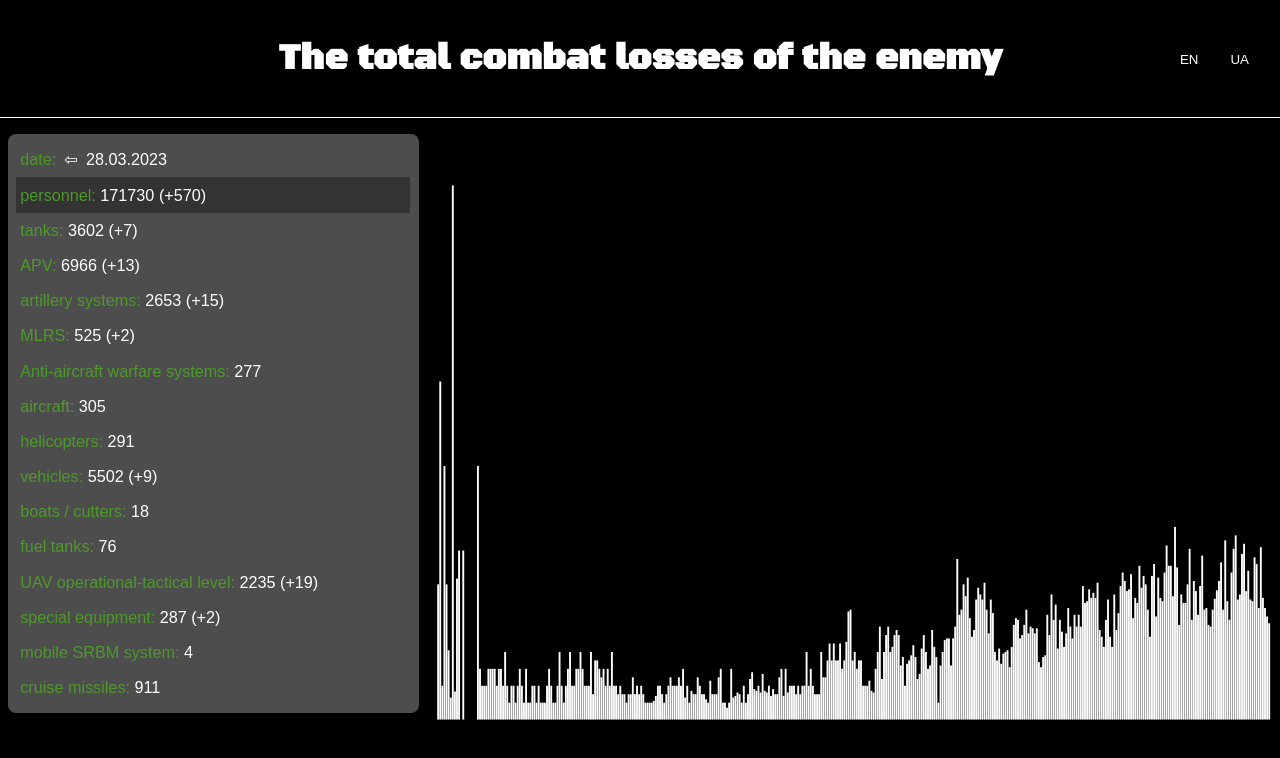
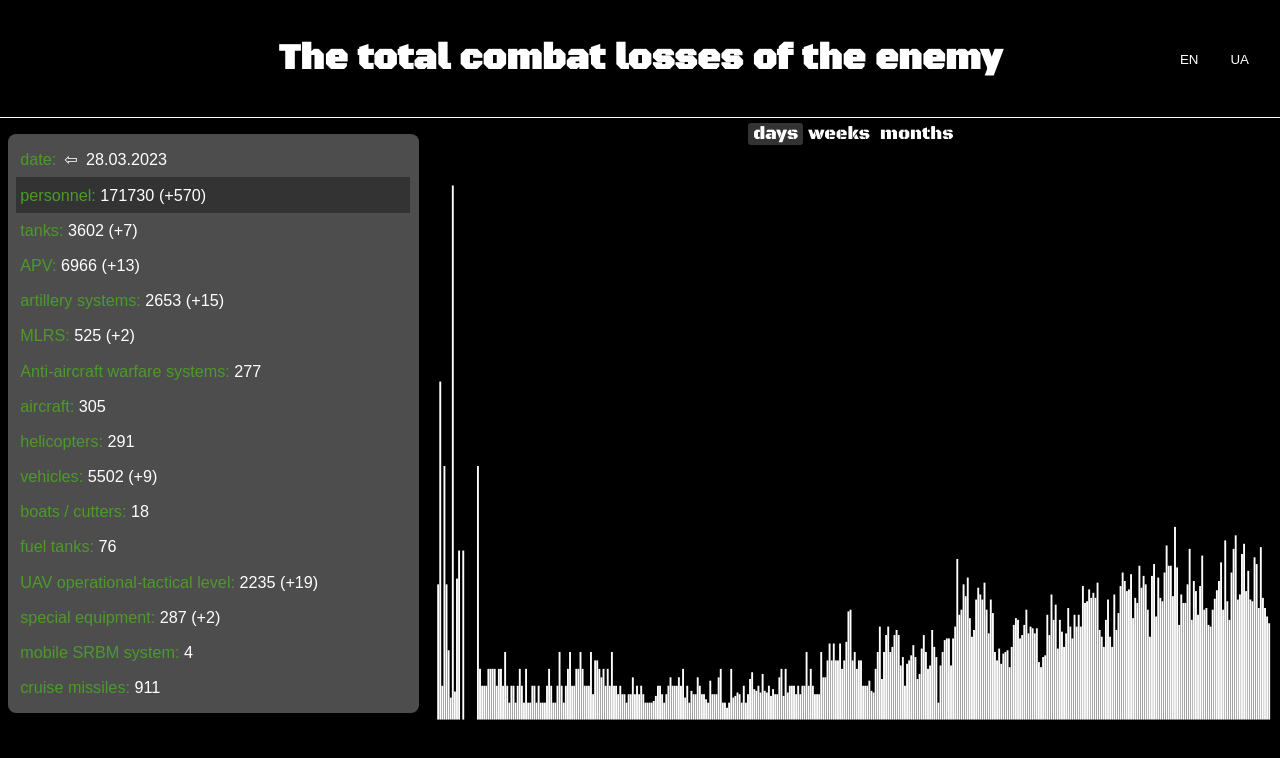
Before and after one commit to AndrewRatnikov/russia-losses, a React (Create React App) app: page / in a window 1280 px wide. Shown: the top 758 px of the page. Built offline with nearby package versions, Linux system fonts and the light colour scheme; a web font is replaced by a local one.

Commit message:
feature: add day/week/month view

```diff
--- /dev/null
+++ b/src/components/Main/Main.css
@@ -0,0 +1,29 @@
+.main {
+    position: relative;
+}
+
+.legend {
+    position: absolute;
+    top: 5px;
+    left: 0;
+    right: 0;
+    text-align: center;
+}
+
+.legend-item {
+    padding: 0px 5px;
+    cursor: pointer;
+    border-radius: 3px;
+}
+
+.legend-item:hover {
+   filter: brightness(0.8);
+}
+
+.legend-item:active {
+    filter: brightness(0.5);
+ }
+
+ .legend-item.active {
+    background-color: #333;
+ }
--- a/src/components/Main/Main.tsx
+++ b/src/components/Main/Main.tsx
@@ -4,17 +4,47 @@ import data from "../../data/data.json";
 import keys from "../../data/keys.json";
 import { ActiveItem } from "../Container/Container";
 import { addDays, transformData } from "./helpers";
+import "./Main.css";
+import { useState } from "react";
+
+type Legend = "day" | "week" | "month";
 
 const Main = ({ activeItem }: { activeItem: ActiveItem }) => {
+  const [legend, setLegend] = useState<Legend>("day");
+
   const _keys = keys.keys.map((key) => key.id);
   const transformedData: any = addDays(
     transformData(data.data, _keys).reverse() as any,
-    "day"
+    legend
   );
 
+  const legendHandler = (predefinedLegend: Legend) => () => {
+    setLegend(predefinedLegend);
+  };
+
   return (
-    <main>
+    <main className="main">
       <BarChart data={transformedData} active={activeItem} />
+      <div className="legend">
+        <span
+          className={`legend-item ${legend === "day" ? "active" : ""}`}
+          onClick={legendHandler("day")}
+        >
+          days
+        </span>
+        <span
+          className={`legend-item ${legend === "week" ? "active" : ""}`}
+          onClick={legendHandler("week")}
+        >
+          weeks
+        </span>
+        <span
+          className={`legend-item ${legend === "month" ? "active" : ""}`}
+          onClick={legendHandler("month")}
+        >
+          months
+        </span>
+      </div>
     </main>
   );
 };
```
